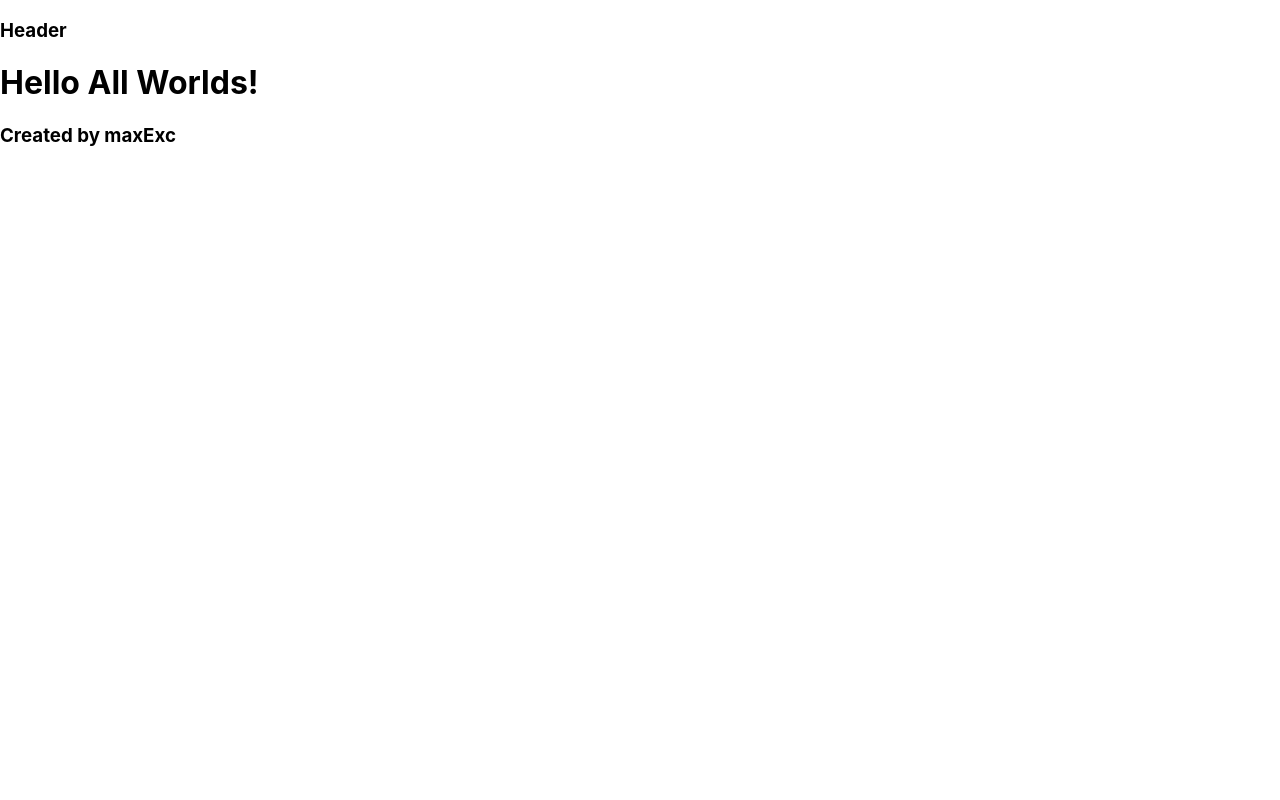
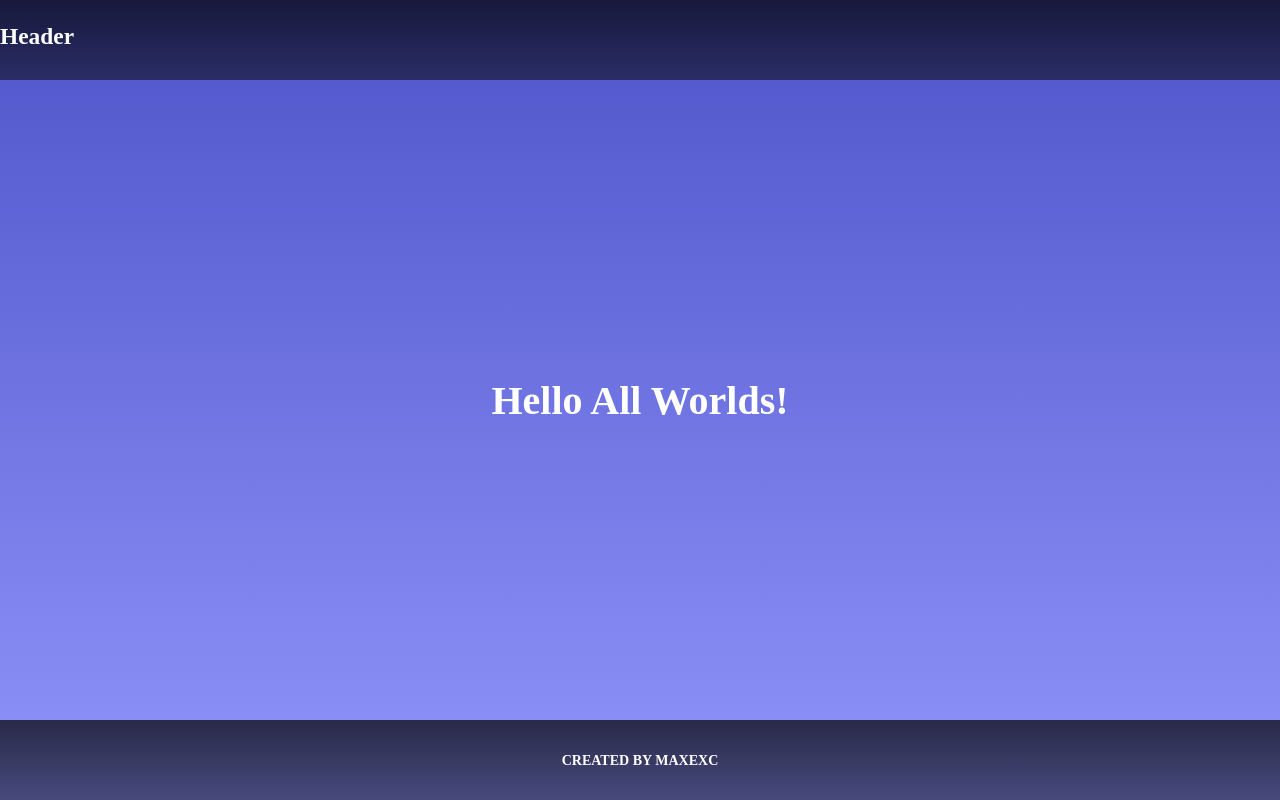
Before and after one commit to maxexc/next-js, a Next.js app: page / in a window 1280 px wide. Built offline with nearby package versions, Linux system fonts and the light colour scheme.

Commit message:
simple styles

```diff
--- a/package.json
+++ b/package.json
@@ -13,6 +13,7 @@
     "eslint-config-next": "13.2.1",
     "next": "13.2.1",
     "react": "18.2.0",
-    "react-dom": "18.2.0"
+    "react-dom": "18.2.0",
+    "sass": "^1.58.3"
   }
 }
--- a/pages/_app.js
+++ b/pages/_app.js
@@ -1,6 +1,6 @@
 // import Layout from '@/components/Layout';
 import Layout from '@/components/Layout';
-import '../styles/globals.css'
+import '../styles/globals.scss'
 
 const MyApp = ({ Component, pageProps }) => (
             <Layout>
--- a/pages/index.js
+++ b/pages/index.js
@@ -1,7 +1,10 @@
 import Heading from "../components/Heading";
+import styles from "../styles/Home.module.scss"
 
 const Home = () => (
-  <Heading text="Hello All Worlds!" />
+  <div className={styles.wrapper}>
+    <Heading text="Hello All Worlds!" />
+  </div>
 );
 
 export default Home;
--- /dev/null
+++ b/styles/Home.module.scss
@@ -0,0 +1,6 @@
+.wrapper {
+  min-height: 100%;
+  display: flex;
+  justify-content: center;
+  align-items: center;
+}
--- a/styles/globals.css
+++ /dev/null
@@ -1,124 +0,0 @@
-html,
-body {
-  padding: 0;
-  margin: 0;
-  font-family: -apple-system, BlinkMacSystemFont, Segoe UI, Roboto, Oxygen,
-    Ubuntu, Cantarell, Fira Sans, Droid Sans, Helvetica Neue, sans-serif;
-}
-
-a {
-  color: inherit;
-  text-decoration: none;
-}
-
-* {
-  box-sizing: border-box;
-}
-
-/* :root {
-  --max-width: 1100px;
-  --border-radius: 12px;
-  --font-mono: ui-monospace, Menlo, Monaco, 'Cascadia Mono', 'Segoe UI Mono',
-    'Roboto Mono', 'Oxygen Mono', 'Ubuntu Monospace', 'Source Code Pro',
-    'Fira Mono', 'Droid Sans Mono', 'Courier New', monospace;
-
-  --foreground-rgb: 0, 0, 0;
-  --background-start-rgb: 214, 219, 220;
-  --background-end-rgb: 255, 255, 255;
-
-  --primary-glow: conic-gradient(
-    from 180deg at 50% 50%,
-    #16abff33 0deg,
-    #0885ff33 55deg,
-    #54d6ff33 120deg,
-    #0071ff33 160deg,
-    transparent 360deg
-  );
-  --secondary-glow: radial-gradient(
-    rgba(255, 255, 255, 1),
-    rgba(255, 255, 255, 0)
-  );
-
-  --tile-start-rgb: 239, 245, 249;
-  --tile-end-rgb: 228, 232, 233;
-  --tile-border: conic-gradient(
-    #00000080,
-    #00000040,
-    #00000030,
-    #00000020,
-    #00000010,
-    #00000010,
-    #00000080
-  );
-
-  --callout-rgb: 238, 240, 241;
-  --callout-border-rgb: 172, 175, 176;
-  --card-rgb: 180, 185, 188;
-  --card-border-rgb: 131, 134, 135;
-}
-
-@media (prefers-color-scheme: dark) {
-  :root {
-    --foreground-rgb: 255, 255, 255;
-    --background-start-rgb: 0, 0, 0;
-    --background-end-rgb: 0, 0, 0;
-
-    --primary-glow: radial-gradient(rgba(1, 65, 255, 0.4), rgba(1, 65, 255, 0));
-    --secondary-glow: linear-gradient(
-      to bottom right,
-      rgba(1, 65, 255, 0),
-      rgba(1, 65, 255, 0),
-      rgba(1, 65, 255, 0.3)
-    );
-
-    --tile-start-rgb: 2, 13, 46;
-    --tile-end-rgb: 2, 5, 19;
-    --tile-border: conic-gradient(
-      #ffffff80,
-      #ffffff40,
-      #ffffff30,
-      #ffffff20,
-      #ffffff10,
-      #ffffff10,
-      #ffffff80
-    );
-
-    --callout-rgb: 20, 20, 20;
-    --callout-border-rgb: 108, 108, 108;
-    --card-rgb: 100, 100, 100;
-    --card-border-rgb: 200, 200, 200;
-  }
-}
-
-* {
-  box-sizing: border-box;
-  padding: 0;
-  margin: 0;
-}
-
-html,
-body {
-  max-width: 100vw;
-  overflow-x: hidden;
-}
-
-body {
-  color: rgb(var(--foreground-rgb));
-  background: linear-gradient(
-      to bottom,
-      transparent,
-      rgb(var(--background-end-rgb))
-    )
-    rgb(var(--background-start-rgb));
-}
-
-a {
-  color: inherit;
-  text-decoration: none;
-}
-
-@media (prefers-color-scheme: dark) {
-  html {
-    color-scheme: dark;
-  }
-} */
--- /dev/null
+++ b/styles/globals.scss
@@ -0,0 +1,48 @@
+html,
+body {
+  padding: 0;
+  margin: 0;
+}
+
+body {
+  background: linear-gradient(to bottom, #4e54c8, #8f94fb);
+  color: #fff;
+  font-size: 20px;
+}
+
+#__next {
+  min-height: 100vh;
+  display: grid;
+  grid-auto-rows: auto 1fr auto;
+}
+
+main {
+  padding: 20px;
+}
+
+header,
+footer {
+  min-height: 80px;
+}
+
+header {
+  background-image: linear-gradient(
+    to bottom,
+    rgba(0, 0, 0, 0.7),
+    rgba(0, 0, 0, 0.5)
+  );
+}
+
+footer {
+  background-image: linear-gradient(
+    to bottom,
+    rgba(0, 0, 0, 0.7),
+    rgba(0, 0, 0, 0.5)
+  );
+  text-align: center;
+  font-size: 12px;
+  display: flex;
+  justify-content: center;
+  align-items: center;
+  text-transform: uppercase;
+}
```
Also changed, not shown: styles/Home.module.css (deleted, +0 -121 lines), 1 other file (tests, documents, lock files or other folders).
